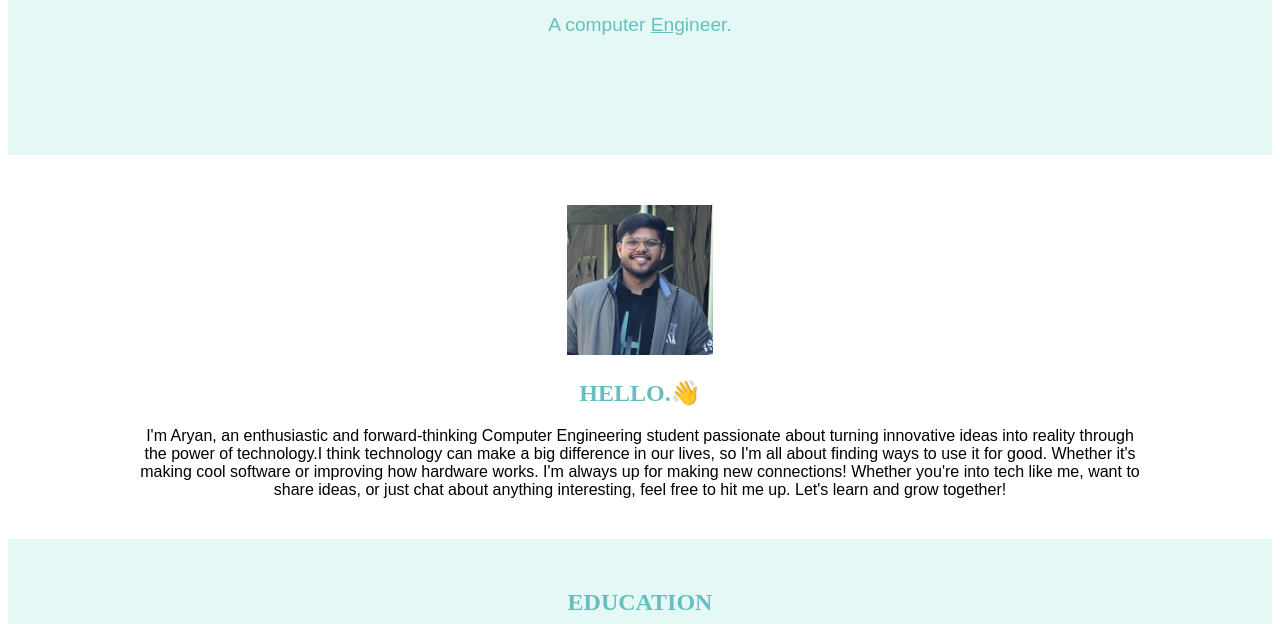
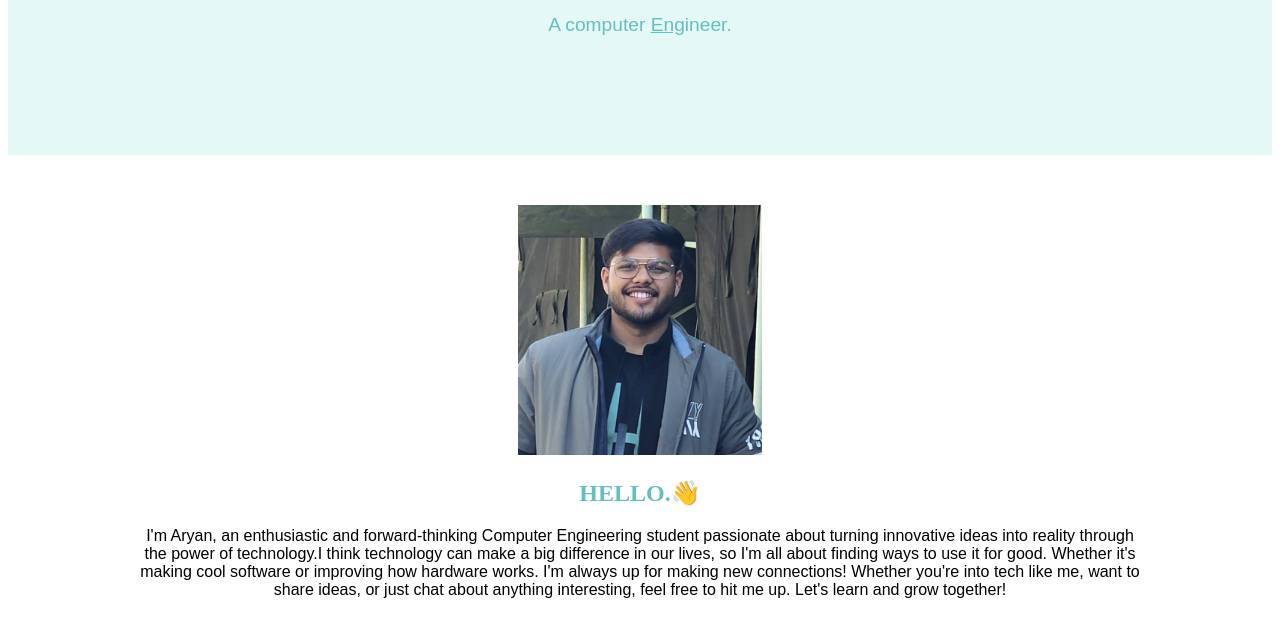
Before and after one commit to Aryanbansal-05/Aryan_portfolio, a plain HTML site: page index.html in a window 1280 px wide. Shown: the part 176-800 px from the top of the page. Drawn offline with Linux system fonts and the light colour scheme.

Commit message:
Update index.html

```diff
--- a/index.html
+++ b/index.html
@@ -14,7 +14,7 @@
     <p class="occ">A computer <splan class="eng">Eng</splan>ineer.</p>
     </div>
     <div class="personal">
-        <img class="Aryan-image" src="./assets/aryan.jpeg" height="150" >
+        <img class="Aryan-image" src="./assets/aryan.jpeg" height="250" >
         <h2 class ="greeting">HELLO.👋</h2>
         <P class="about">I'm Aryan, an enthusiastic and
             forward-thinking Computer Engineering student passionate about turning innovative ideas
```
